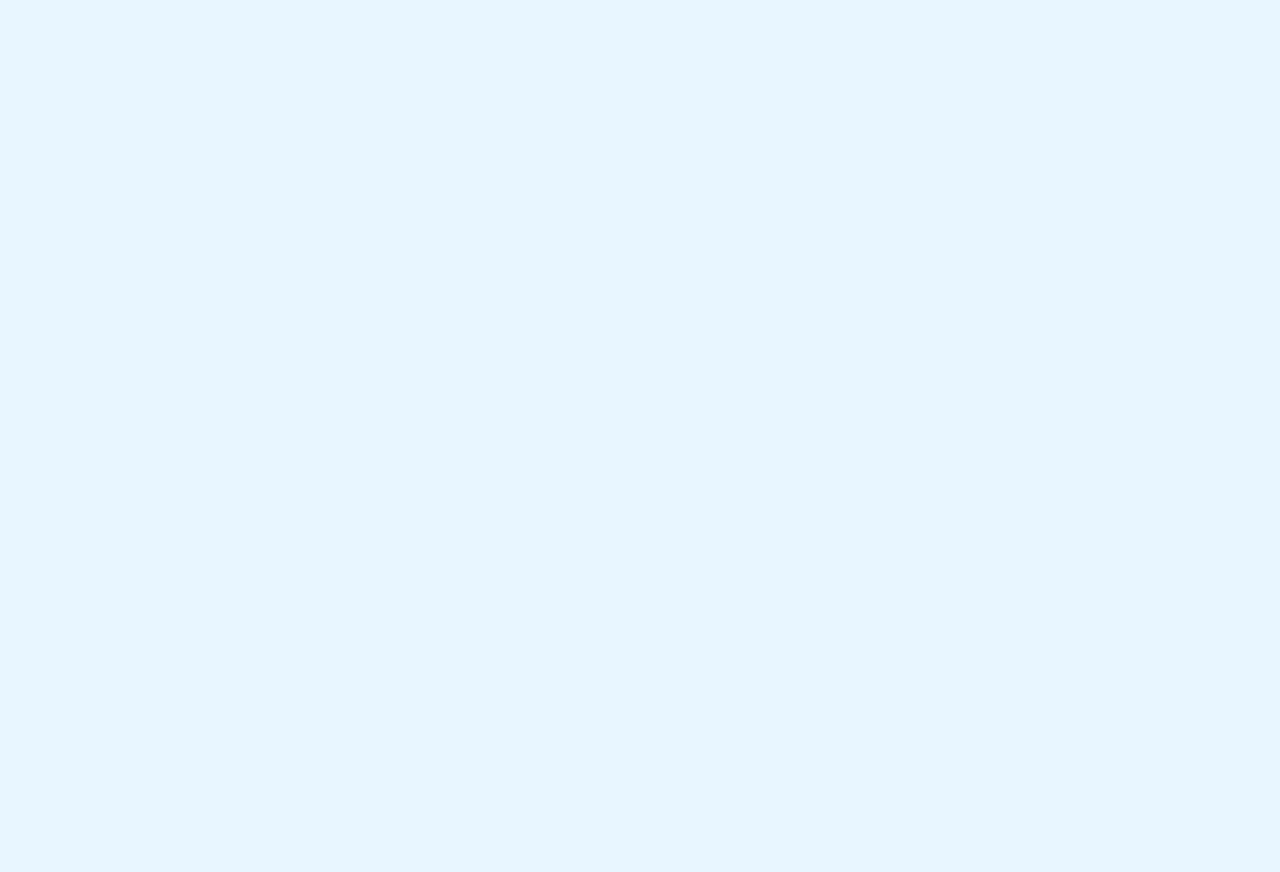
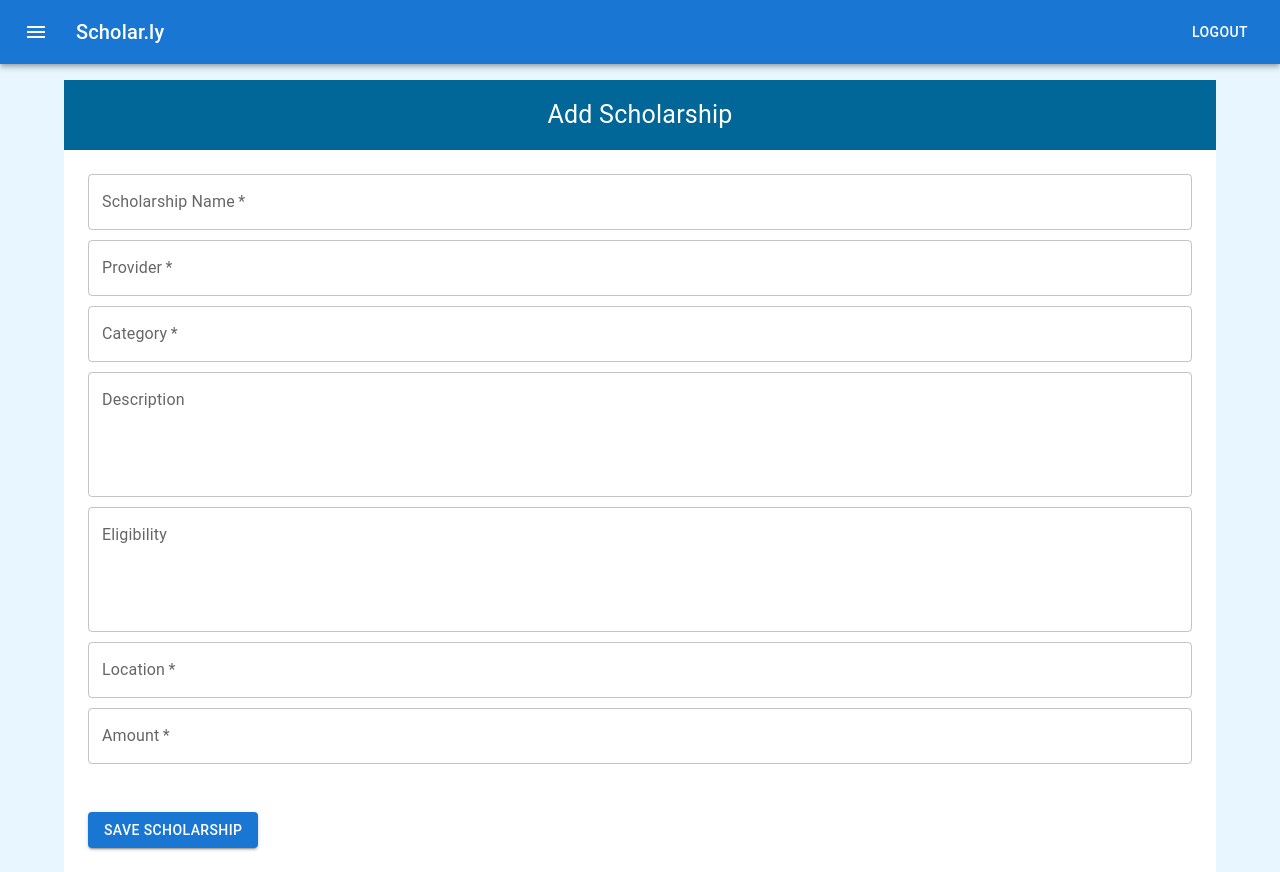
Before and after one commit to Reshyyy/scholarly-web2, a React (Vite) app: page /add_scholarship in a window 1280 px wide. Before the commit this address had no page. Before the commit the page ends 800 px from the top, so only its background shows below. Built offline with nearby package versions, Linux system fonts and the light colour scheme.

Commit message:
naa nay add scholarship

```diff
--- a/package.json
+++ b/package.json
@@ -10,11 +10,13 @@
     "preview": "vite preview"
   },
   "dependencies": {
-    "@emotion/react": "^11.11.1",
-    "@emotion/styled": "^11.11.0",
     "@mui/icons-material": "^5.14.3",
+    "@mui/lab": "^5.0.0-alpha.140",
     "@mui/material": "^5.14.3",
+    "@mui/x-data-grid": "^6.11.2",
+    "@mui/x-date-pickers": "^6.11.2",
     "axios": "^1.4.0",
+    "bootstrap": "^5.3.1",
     "express": "^4.18.2",
     "mssql": "^9.1.3",
     "mui-image": "^1.0.7",
--- a/src/App.jsx
+++ b/src/App.jsx
@@ -27,6 +27,7 @@ import GrantorDashboard from './components/sidebar/GrantorComponents/dashboard/G
 import GrantorManageScholarship from './components/sidebar/GrantorComponents/manageScholarships/GrantorManageScholarship';
 import GrantorGenerateReport from './components/sidebar/GrantorComponents/generateReports/GrantorGenerateReport';
 import GrantorLogin from './pages/Grantor/GrantorLogin';
+import AddScholarship from './components/sidebar/GrantorComponents/manageScholarships/AddScholarship';
 
 
 function App() {
@@ -53,6 +54,7 @@ function App() {
         <Route path="/grantor_manage_scholarship" element={<GrantorManageScholarship />} />
         <Route path="/grantor_generate_report" element={<GrantorGenerateReport />} />
         <Route path="/grantor-login" element={<GrantorLogin />} />
+        <Route path="/add_scholarship" element={<AddScholarship />} />
       </Routes>
       {/* <Footer /> */}
     </Router>
--- a/src/components/header/GrantorNavbar.jsx
+++ b/src/components/header/GrantorNavbar.jsx
@@ -44,7 +44,7 @@ const GrantorNavbar = () => {
             <MenuIcon />
           </IconButton>
           <Typography variant="h6" component="div" sx={{ flexGrow: 1 }}>
-            News
+            Scholar.ly
           </Typography>
           <Button color="inherit" onClick={handleLogout}>Logout</Button>
         </Toolbar>
--- /dev/null
+++ b/src/components/sidebar/GrantorComponents/manageScholarships/AddScholarship.jsx
@@ -0,0 +1,124 @@
+import { Box, Button, Container, Grid, TextField, Typography } from '@mui/material';
+import React, { useState } from 'react';
+import GrantorNavbar from '../../../header/GrantorNavbar';
+import axios from 'axios';
+import { useNavigate } from 'react-router-dom';
+
+const AddScholarship = () => {
+    const [values, setValues] = useState({
+        scholarship_name: '',
+        provider: '',
+        category: '',
+        description: '',
+        eligibility: '',
+        location: '',
+        amount: '',
+    });
+    const navigate = useNavigate();
+
+    const handleSubmit = (event) => {
+        event.preventDefault();
+        axios.post('http://localhost:8081/add_scholarship', values)
+            .then(res => {
+                if (res.data.Status === 'Success') {
+                    navigate('/grantor_manage_scholarship');
+                } else {
+                    alert("Add Scholarship Failed. Please try again.");
+                }
+            })
+            .catch(err => {
+                console.log(err);
+                alert("An error occurred during adding of scholarship. Please try again later.");
+            });
+    };
+
+    return (
+        <>
+            <GrantorNavbar />
+            <Container>
+                <Box mt={2}>
+                    <Box style={{ background: '#016698' }}>
+                        <Typography
+                            color="white"
+                            textAlign="center"
+                            fontFamily="Roboto"
+                            fontSize="25px"
+                            fontStyle="normal"
+                            padding="16px"
+                        >
+                            Add Scholarship
+                        </Typography>
+                    </Box>
+                    <Box style={{ background: '#fff' }}>
+                        <form onSubmit={handleSubmit}>
+                            <Grid container spacing={0} mt={0}>
+                                <Grid item xs={12} m={3}>
+                                    <TextField
+                                        required
+                                        fullWidth
+                                        label="Scholarship Name"
+                                        onChange={e => setValues({...values, scholarship_name: e.target.value})}
+                                        style={{ marginTop: '0px' }}
+                                    />
+                                    <TextField
+                                        required
+                                        fullWidth
+                                        label="Provider"
+                                        onChange={e => setValues({...values, provider: e.target.value})}
+                                        style={{ marginTop: '10px' }}
+                                    />
+                                    <TextField
+                                        required
+                                        fullWidth
+                                        label="Category"
+                                        onChange={e => setValues({...values, category: e.target.value})}
+                                        style={{ marginTop: '10px' }}
+                                    />
+                                    <TextField
+                                        sx={{ mt: '10px' }}
+                                        fullWidth
+                                        multiline
+                                        rows={4}
+                                        label="Description"
+                                        onChange={e => setValues({...values, description: e.target.value})}
+                                        placeholder="Enter scholarship description..."
+                                    />
+                                    <TextField
+                                        sx={{ mt: '10px' }}
+                                        fullWidth
+                                        multiline
+                                        rows={4}
+                                        label="Eligibility"
+                                        onChange={e => setValues({...values, eligibility: e.target.value})}
+                                        placeholder="Enter Eligibility description..."
+                                    />
+                                    <TextField
+                                        required
+                                        fullWidth
+                                        label="Location"
+                                        onChange={e => setValues({...values, location: e.target.value})}
+                                        style={{ marginTop: '10px' }}
+                                    />
+                                    <TextField
+                                        required
+                                        fullWidth
+                                        label="Amount"
+                                        onChange={e => setValues({...values, amount: e.target.value})}
+                                        style={{ marginTop: '10px' }}
+                                    />
+                                </Grid>
+                                <Grid item xs={12} m={3}>
+                                    <Button type="submit" variant="contained" color="primary">
+                                        Save Scholarship
+                                    </Button>
+                                </Grid>
+                            </Grid>
+                        </form>
+                    </Box>
+                </Box>
+            </Container>
+        </>
+    );
+};
+
+export default AddScholarship;
--- a/src/components/sidebar/GrantorComponents/manageScholarships/GrantorManageScholarship.jsx
+++ b/src/components/sidebar/GrantorComponents/manageScholarships/GrantorManageScholarship.jsx
@@ -1,9 +1,84 @@
-import React from 'react'
+import React, { useState, useEffect } from 'react';
 import GrantorNavbar from '../../../header/GrantorNavbar'
+import { Button, Container, Grid, Typography } from '@mui/material'
+import AddIcon from '@mui/icons-material/Add';
+import { useNavigate } from 'react-router-dom';
+import axios from 'axios';
+import { DataGrid } from '@mui/x-data-grid';
+
 
 const GrantorManageScholarship = () => {
+  const [data, setData] = useState([]);
+
+  const navigate = useNavigate();
+
+  const handleAddScholarship = () => {
+    navigate('/add_scholarship');
+  };
+
+  useEffect(() => {
+    axios.get('http://localhost:8081/api/data')
+      .then(response => {
+        setData(response.data);
+      })
+      .catch(error => {
+        console.error(error);
+      });
+  }, []);
+
+  const columns = [
+    { field: 'id', headerName: 'ID', width: 100 },
+    { field: 'scholarship_name', headerName: 'Scholarship Name', width: 200 },
+    { field: 'provider', headerName: 'Provider', width: 150 },
+    { field: 'category', headerName: 'Category', width: 150 },
+    { field: 'description', headerName: 'Description', width: 300 },
+    { field: 'eligibility', headerName: 'Eligibility', width: 250 },
+    { field: 'location', headerName: 'Location', width: 150 },
+    { field: 'amount', headerName: 'Amount', width: 120 },
+  ];
+
+  const rows = data.map((row) => ({
+    id: row.id,
+    scholarship_name: row.scholarship_name,
+    provider: row.provider,
+    category: row.category,
+    description: row.description,
+    eligibility: row.eligibility,
+    location: row.location,
+    amount: row.amount
+  }));
+
   return (
-    <div><GrantorNavbar /> GrantorManageScholarship</div>
+    <div>
+      <GrantorNavbar />
+      <Container>
+      <Grid container>
+        <Grid item xs={2}>
+
+        </Grid>
+        <Grid item xs={12}>
+        <Button
+          onClick={handleAddScholarship}
+          variant="contained"
+          style={{background: '#F5CE82', padding: '10px', margin: '30px auto' }}
+          startIcon={<AddIcon />}>
+          Add Scholarship
+        </Button>
+        <Typography variant="h6" style={{color: 'gray', marginTop: '15px'}}>List of Scholarships</Typography>
+        <DataGrid
+          rows={rows}
+          columns={columns}
+          pageSizes={[10]}
+          rowsPerPageOptions={[10]}
+        />
+        </Grid>
+        <Grid item xs={4}>
+        </Grid>
+      </Grid>
+
+      </Container>
+
+    </div>
   )
 }
 
```
Also changed, not shown: src/components/sidebar/GrantorComponents/manageScholarships/AddScholarship2.jsx (added, +21 -0 lines), 1 other file (tests, documents, lock files or other folders).
